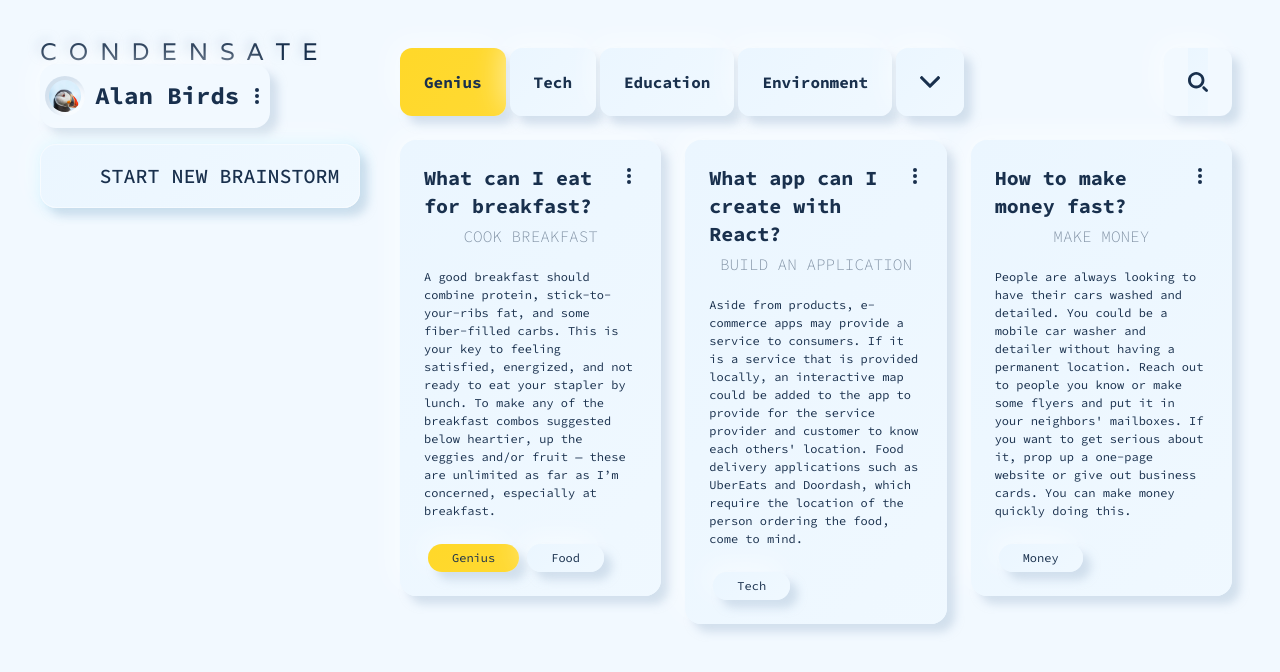
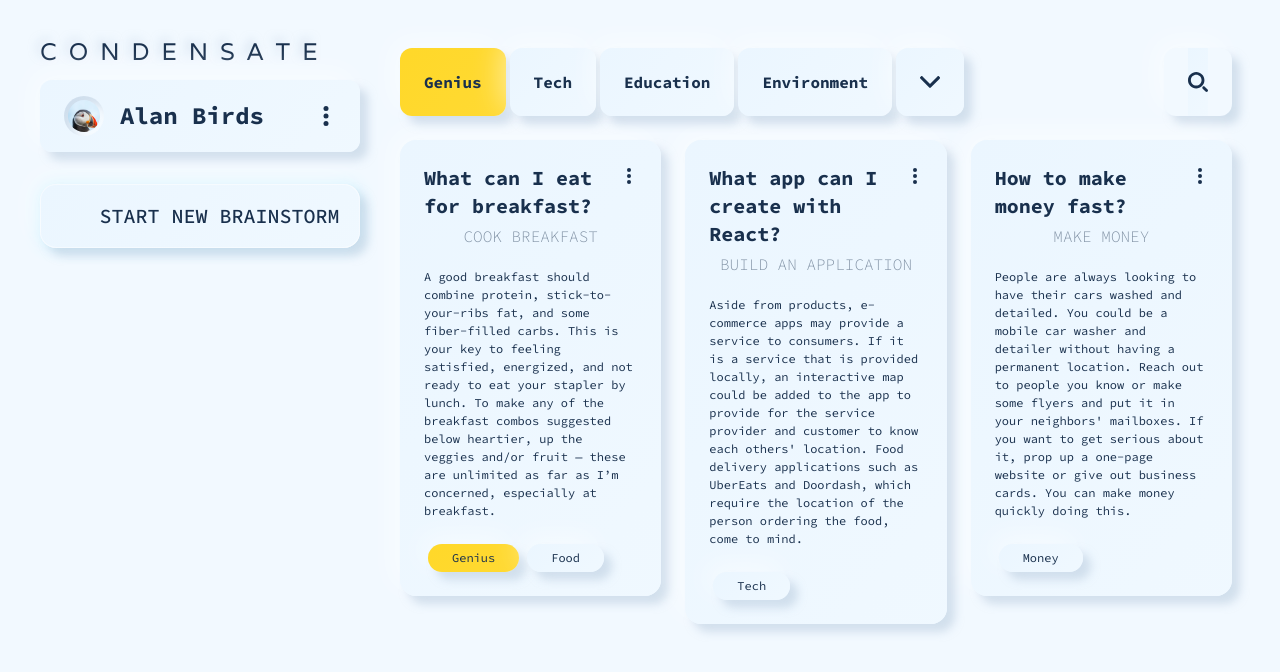
Before and after one commit to CondensateCrew/Condensate, a React (Create React App) app: page /dashboard in a window 1280 px wide. Shown: the top 672 px of the page. Built offline with nearby package versions, Linux system fonts and the light colour scheme.

Commit message:
Update UserProfile styles

```diff
--- a/src/Components/UserProfile/UserProfile.scss
+++ b/src/Components/UserProfile/UserProfile.scss
@@ -1,21 +1,56 @@
 @import '../../css/index.scss';
 @import '../../css/variables.scss';
 
-.profile-pic {
-  width: 2.5rem;
-  border-radius: 1.5rem;
-  padding: $tiny-space;
-  box-shadow: $inner-shadow;
-}
-
 .user-profile-div {
   display: flex;
-  justify-content: space-around;
+  justify-content: space-between;
   align-items: center;
-  width: 18vw;
-  height: 8vh;
-  border-radius: 1rem;
+  background: $primary-gradient;
+  border-radius: $one-line-border-radius;
   box-shadow: $external-shadow;
+  padding: $one-line-padding-space;
+  margin: $small-space 0;
+  width: 100%;
+  position: relative;
+  h2 {
+    width: 100%;
+    text-align: left;
+    margin-left: $small-space;
+  }
+  img {
+    width: $medium-text;
+    &.profile-pic {
+      width: $large-text;
+      border-radius: $round-border-radius;
+      padding: $tiny-space;
+      box-shadow: $inner-shadow;
+    }
+  }
+  &>section {
+    background: $primary-gradient;
+    box-shadow: $external-shadow;
+    border-radius: $one-line-border-radius;
+    display: -webkit-flex;
+    display: -ms-flex;
+    display: flex;
+    position: absolute;
+    right: $small-space;
+    padding: $small-space;
+    img {
+      cursor: pointer;
+      &:hover {
+        opacity: 1;
+        transform: scale(1.1);
+      }
+      &:active {
+        transform: scale(0.8);
+      }
+    }
+    .close {
+      opacity: 0.4;
+      margin-left: $medium-space;
+    }
+  }
 }
 
 .menu-svg {
```
